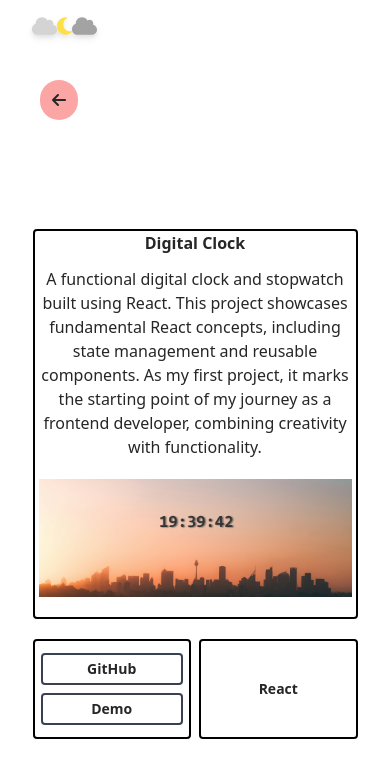
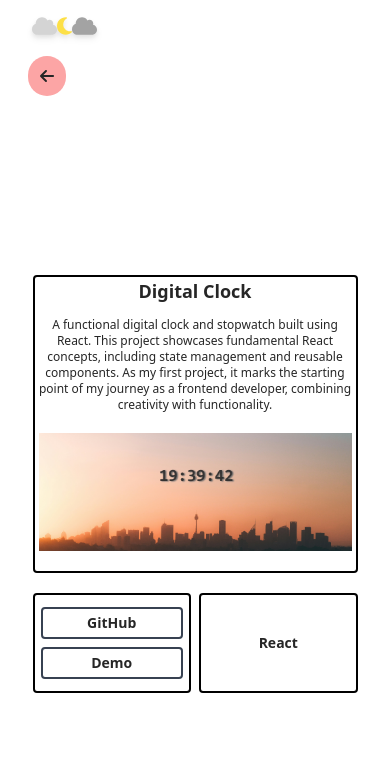
Before and after one commit to zahraRostami1999/portfolio, a React (Vite) app in the folder portfolio/: page /project/1 in a window 390 px wide. Shown: the top 778 px of the page. Built offline with nearby package versions, Linux system fonts and the light colour scheme.

Commit message:
edit SingleProject: change title and desceription text size

```diff
--- a/portfolio/src/pages/SingleProjectPage.jsx
+++ b/portfolio/src/pages/SingleProjectPage.jsx
@@ -13,8 +13,8 @@ const SingleProjectPage = () => {
             <div className="w-full min-h-screen flex justify-center items-center flex-row text-neutral-800 ">
                 <div className="lg:w-1/2 md:w-5/6 flex justify-around lg:flex-row md:flex-row sm:flex-wrap flex-wrap py-5">
                     <div className="lg:w-2/3 sm:w-5/6 w-5/6 md:w-2/3 sm:5/6 border-2 border-black lg:py-10 text-center lg:px-10 px-1 rounded my-5 md:my-0 lg:my-0">
-                        <h1 className="font-bold lg:text-3xl md:text-2xl sm:xl mb-3">{ProjectInfo.title}</h1>
-                        <p className="lg:text-xl md:text-xl sm:text-sm">{ProjectInfo.description}</p>
+                        <h1 className="font-bold lg:text-3xl md:text-2xl sm:text-xl text-lg  mb-3">{ProjectInfo.title}</h1>
+                        <p className="lg:text-base md:text-base sm:text-sm text-xs">{ProjectInfo.description}</p>
                         <img className="my-5" src={ProjectInfo.img} alt="" />
                     </div>
                     <div className="lg:w-1/4 md:w-1/4 sm:w-5/6 w-5/6 flex lg:flex-col md:flex-col sm:flex-row flex-row justify-between lg:text-xl md:text-base sm:text-sm text-sm">
@@ -31,9 +31,8 @@ const SingleProjectPage = () => {
                         </div>
                     </div>
                 </div>
-                <div className="fixed top-20 left-10  bg-red-300 rounded-full px-3 py-2">
+                <div className="absolute top-14 left-7  bg-red-300 rounded-full px-3 py-2">
                     <Link to="https://zahra-rostami.ir/project"><FontAwesomeIcon icon={faArrowLeft} /></Link>
-
                 </div>
             </div>
         </>
```
